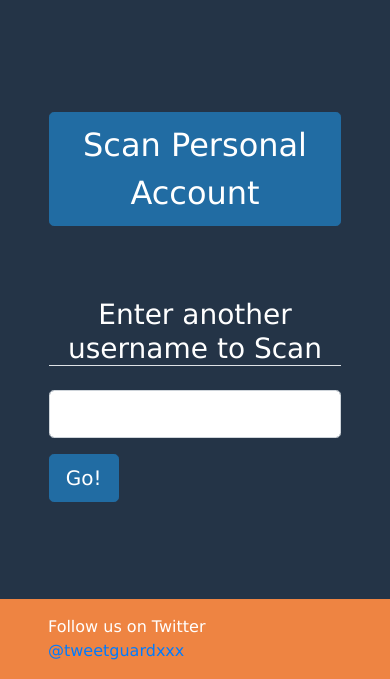
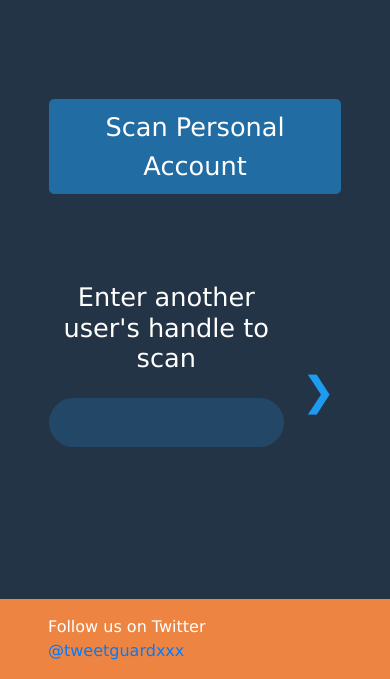
Before and after one commit to pkia/Twitter_Threat_Scanner, a Flask app: page /scan in a window 390 px wide. Shown: the part 165-844 px from the top of the page. Run offline with Flask 2, Linux system fonts and the light colour scheme; parts of the project's set-up code (start-up, migrations or seed data) failed here and were passed over; some libraries are stand-ins or nearby versions.

Commit message:
change appearance of scan another user

```diff
--- a/webapp/forms.py
+++ b/webapp/forms.py
@@ -27,9 +27,9 @@ class SearchForm(FlaskForm):
 
 
 class ScanForm(FlaskForm):
-    username = StringField('',
+    username = StringField("Enter another user's handle to scan",
                            validators=[DataRequired(), Length(min=3, max=15)])
-    submit = SubmitField("Go!")
+    submit = SubmitField(Markup('&#x276F;'))
 
 
 class SliderForm(FlaskForm):
--- a/webapp/static/site.css
+++ b/webapp/static/site.css
@@ -181,9 +181,15 @@ a[href^="/database/"]:hover, #three:hover {
   box-shadow: -1px -1px 5px white, 1px 1px 5px white;
 }
 
+.control-font {
+  /*padding: 1.5em;*/
+  font-size: .8em;
+}
+
 .new-form {
   display: flex;
   justify-content: center;
+  text-align: center;
 }
 
 .new-form .angle-right {
@@ -191,7 +197,15 @@ a[href^="/database/"]:hover, #three:hover {
   border: none;
   font-size: 2em;
   color: #1D9BF0;
+}
+
+.angle-right-sm {
   margin-top: 1.5em;
+  margin-left: .3em;
+}
+
+.angle-right-lg {
+  margin-top: 2em;
   margin-left: .3em;
 }
 
@@ -312,6 +326,13 @@ a[href^="/database/"]:hover, #three:hover {
   }
 }
 
+
+@media screen and (max-width: 1199.98px) {
+  .angle-right-lg {
+    margin-top: 3.1em;
+  }
+}
+
 @media screen and (max-width: 767.98px) {
   .w-50 {
     width: 75% !important;
@@ -336,7 +357,15 @@ a[href^="/database/"]:hover, #three:hover {
     font-size: 1em;
   }
 
-  .new-form .angle-right {
+  .angle-right {
     margin-top: 2.5em;
   }
+
+  .scan-text {
+    font-size: .8em;
+  }
+
+  .scan-text fieldset .form-group {
+    font-size: 2em;
+  }
 }
--- a/webapp/templates/database.html
+++ b/webapp/templates/database.html
@@ -11,7 +11,7 @@
                 </div>
             </fieldset>
             <div class="form-group">
-                {{ form.submit(class="angle-right") }}
+                {{ form.submit(class="angle-right angle-right-sm") }}
             </div>
         </form>
     </div>
--- a/webapp/templates/scan.html
+++ b/webapp/templates/scan.html
@@ -1,6 +1,6 @@
 {% extends "layout.html" %}
 {% block main %}
-    <div style="padding: 4em 0;" class="w-50 mx-auto">
+    <div style="padding: 4em 0;" class="w-50 mx-auto scan-text">
         <div class="mb-5 mt-4">
             {% if current_user.username %}
                 {% set user = current_user.username %}
@@ -10,18 +10,17 @@
             <a class="btn btn-primary btn-lg w-100 my-4" href="{{ url_for('scan_choose', username=user) }}" onclick="showLoader()">Scan Personal Account</a>
         </div>
         <div class="content-section mb-5" >
-            <form method="POST" action="" onsubmit="showLoader()">
+            <form class="new-form" method="POST" action="" onsubmit="showLoader()">
                 {{ scan_user_form.hidden_tag() }}
                 <fieldset>
-                    <legend class="border-bottom h3 mb-0">Enter another username to Scan</legend>
-                    <div class="form-group mb-3">
-                        {{ scan_user_form.username.label(class="form-control-label") }}
-                        {{ scan_user_form.username(class="form-control form-control-lg") }}
+                    <div class="form-group h2 my-3">
+                        {{ scan_user_form.username.label(class="form-control-label mb-4") }}
+                        {{ scan_user_form.username(class="form-control form-control-lg control-font") }}
                     </div>
                 </fieldset>
 
                 <div class="form-group h5">
-                    {{ scan_user_form.submit(class="btn btn-primary btn-lg") }}
+                    {{ scan_user_form.submit(class="angle-right angle-right-lg") }}
                 </div>
             </form>
         </div>
```
